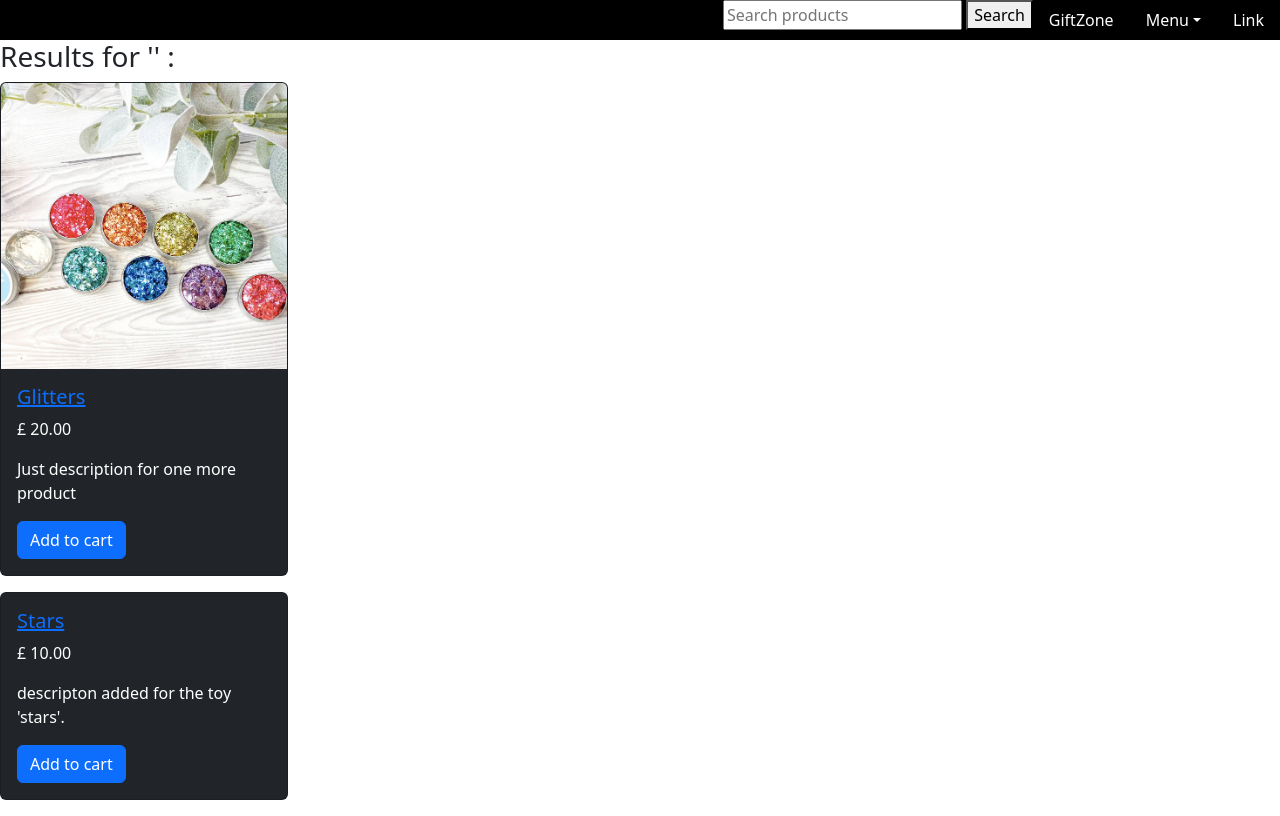
After one commit to alexkv94/giftsshop, a Django app: page /search/ in a window 1280 px wide. The commit adds this page. Run offline with Django 4.2, Linux system fonts and the light colour scheme; data comes from the database, SQL or seed files in the repository; both versions use the stored data as it was after the commit.

Commit message:
added search functionality

```diff
--- a/giftzone/templates/giftzone/layout.html
+++ b/giftzone/templates/giftzone/layout.html
@@ -13,6 +13,14 @@
 <body>
     <ul class="nav justify-content-end bg-black">
         <li class="nav-item">
+            <div class="search">
+                <form class="form-inline" mehtod="get" action="/search/">
+                    <input type="search" name="search_query" placeholder="Search products">
+                    <button>Search</button>
+                </form>
+            </div>
+        </li>
+        <li class="nav-item">
             <a class="nav-link link text-white" aria-current="page" href="#">GiftZone</a>
         </li>
         <li class="nav-item dropdown">
@@ -24,9 +32,11 @@
         <li class="nav-item">
             <a class="nav-link text-white" href="#">Link</a>
         </li>
-        <li class="nav-item">
-            <a class="nav-link disabled ">Disabled</a>
-        </li>
+        {% if request.user.is_authenticated %}
+            <li class="nav-item">
+                <a class="nav-link text-white" href={% url 'accountinfo' %}>Account</a>
+            </li>
+        {% endif %}
     </ul>
     {% block content %}{% endblock %}
     <script src="{% static 'js/script.js' %}"></script>
--- a/mysite/settings.py
+++ b/mysite/settings.py
@@ -24,6 +24,9 @@ SECRET_KEY = 'django-insecure-pxhs54+ns6t@ps)&npi7tid&1)@h6r!!vsngo+6%lanhqn5iat
 
 # SECURITY WARNING: don't run with debug turned on in production!
 DEBUG = True
+
+LOGIN_REDIRECT_URL = 'accountinfo'
+LOGOUT_REDIRECT_URL = 'home'
 
 ALLOWED_HOSTS = []
 
--- a/mysite/urls.py
+++ b/mysite/urls.py
@@ -7,6 +7,7 @@ from django.conf.urls.static import static
 
 urlpatterns = [
     path('admin/', admin.site.urls),
+    path('', include('users.urls')),
     path('', include('giftzone.urls')),
     path('', include('store.urls')),
 ] + static(settings.MEDIA_URL, document_root=settings.MEDIA_ROOT)
--- /dev/null
+++ b/store/templates/store/search.html
@@ -0,0 +1,30 @@
+{% extends 'giftzone/layout.html' %}
+
+{% block title %}Search result{% endblock %}
+
+{% block content %}
+    <h3>Results for '{{ search_query }}' :</h3>
+
+    {% if products %}
+        {% for product in products %}
+            <div class="card text-bg-dark mb-3" style="width: 18rem;">
+                {% if product.image %}
+                        <img src="{{ product.image.url }}" class="card-img-top" alt=" {{product.title}} image">
+                {% endif %}
+
+                <div class="card-body">
+                    <a href ="{% url 'product_details' product.category.slug product.slug %}">
+                        <h5 class="card-title">{{product.title}}</h5>
+                    </a>
+                    <p class="card-text">£ {{product.price}}</p><p class="card-text">{{product.description}}</p>
+                    <a href="#" class="btn btn-primary">Add to cart</a>
+                </div>
+            </div>
+        {% endfor %}
+    {% else %}
+        <p>
+            No matching products!
+        </p>
+    {% endif %}
+
+{% endblock %}
--- a/store/urls.py
+++ b/store/urls.py
@@ -2,6 +2,8 @@ from django.urls import path
 from . import views
 
 urlpatterns = [
+    path('search/', views.search, name='search'),
     path("<slug:category_slug>/<slug:slug>/", views.product_details, name='product_details'),
     path("<slug:slug>/", views.category_extra, name='category_extra'),
+
 ]
--- a/store/views.py
+++ b/store/views.py
@@ -14,3 +14,11 @@ def category_extra(request, slug):
         'category': category,
         'products': products
     })
+
+def search(request):
+    search_query = request.GET.get('search_query', '')
+    products = Product.objects.filter(title__icontains=search_query)
+    return render(request, 'store/search.html', {
+        'search_query': search_query,
+        'products': products
+    })
--- /dev/null
+++ b/users/urls.py
@@ -0,0 +1,12 @@
+from django.urls import path
+from django.contrib.auth import views as views_in_auth
+from . import views
+
+urlpatterns = [
+    path('users/<int:primary_key/', views.user_details, name='user_details'),
+    path('create_user/', views.create_user, name='user_signup'),
+    path('account/', views.accountinfo, name='accountinfo'),
+    path('logout/', views_in_auth.LogoutView.as_view(), name='logout'),
+    path('login/', views_in_auth.LoginView.as_view(template_name='users/login.html')),
+
+]
```
Also changed, not shown: users/templates/users/account.html (added, +13 -0 lines), users/templates/users/create_user.html (added, +16 -0 lines), users/templates/users/login.html (added, +16 -0 lines), users/templates/users/user_details.html (added, +7 -0 lines), users/views.py (+32 -2 lines), db.sqlite3.
